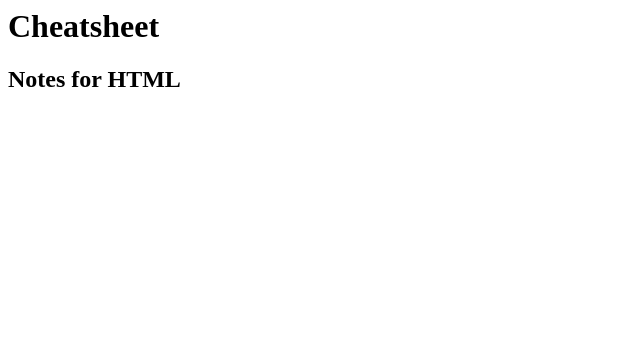
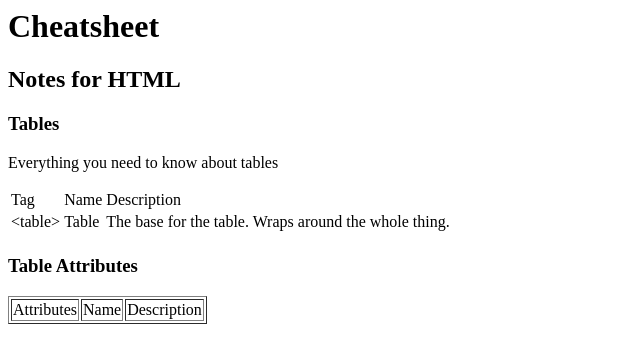
Before and after one commit to kairy11/cheatsheet, a plain HTML site: page index.html in a window 1280 px wide. Shown: the whole page, without its empty margins (0-640 px from the left). Drawn offline with Linux system fonts and the light colour scheme; files that its build step writes are made by us from their sources.

Commit message:
Update index.html

```diff
--- a/index.html
+++ b/index.html
@@ -1,11 +1,37 @@
-<html>
+<htmk>
     <head>
-    <title>CheatSheet</title>
-    <link href= "./main/style.css" rel="stylesheet" type="text/css">
+        <title>Cheatsheet</title>
+        <link href="./main/styles.css" rel="stylesheet" type="text/css">
     </head>
 
     <body>
         <h1>Cheatsheet</h1>
         <h2>Notes for HTML</h2>
+        <h3>Tables</h3>
+        <p>Everything you need to know about tables</p>
+        <table>
+            <tr>
+                <td>Tag</td>
+                <td>Name</td>
+                <td>Description</td>
+            </tr>
+            <tr>
+                <td>&lt;table&gt;</td>
+                <td>Table</td>
+                <td>The base for the table. Wraps around the whole thing.</td>
+            </tr>
+            <tr>
+
+            </tr>
+        </table>
+
+        <h3>Table Attributes</h3>
+        <table border="1">
+            <tr>
+                <td>Attributes</td>
+                <td>Name</td>
+                <td>Description</td>
+            </tr>
+        </table>
     </body>
-</html>
+</htmk>
```
Lines whose indentation alone changed are shown as unchanged.
